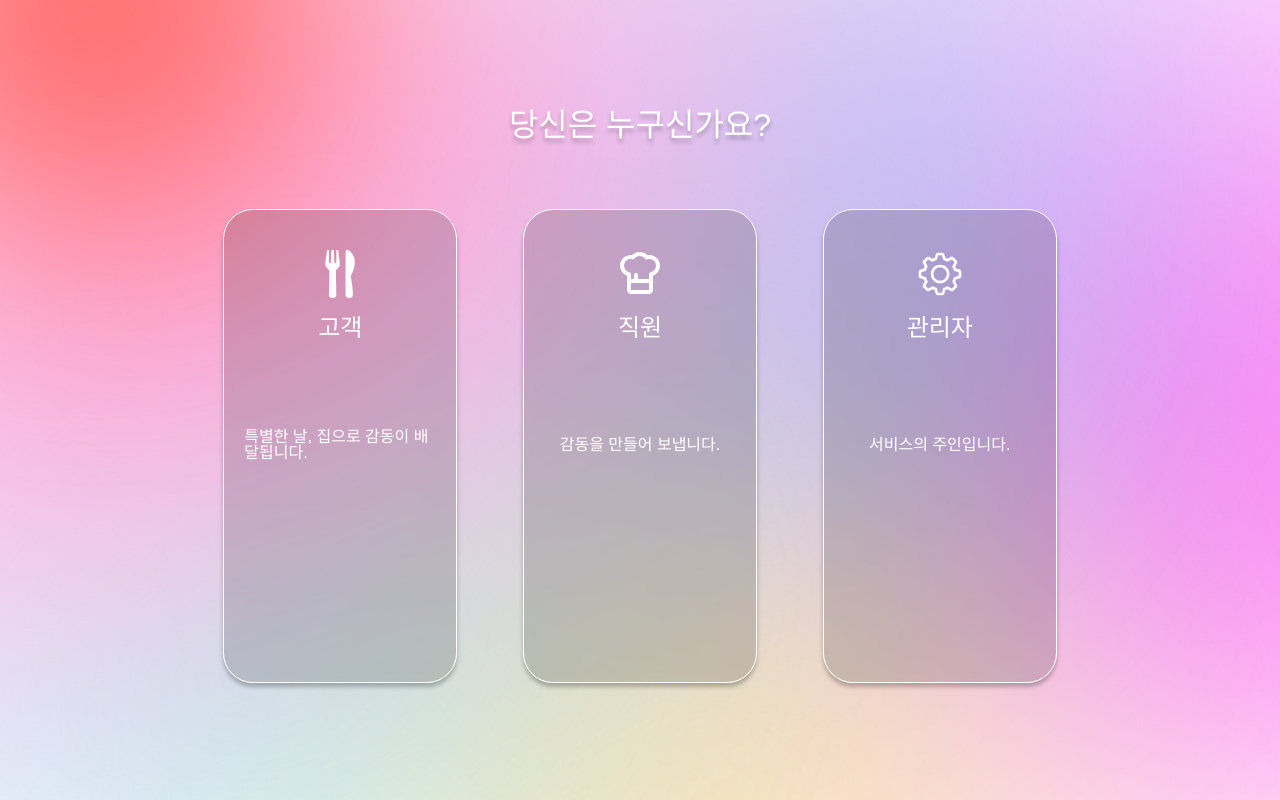
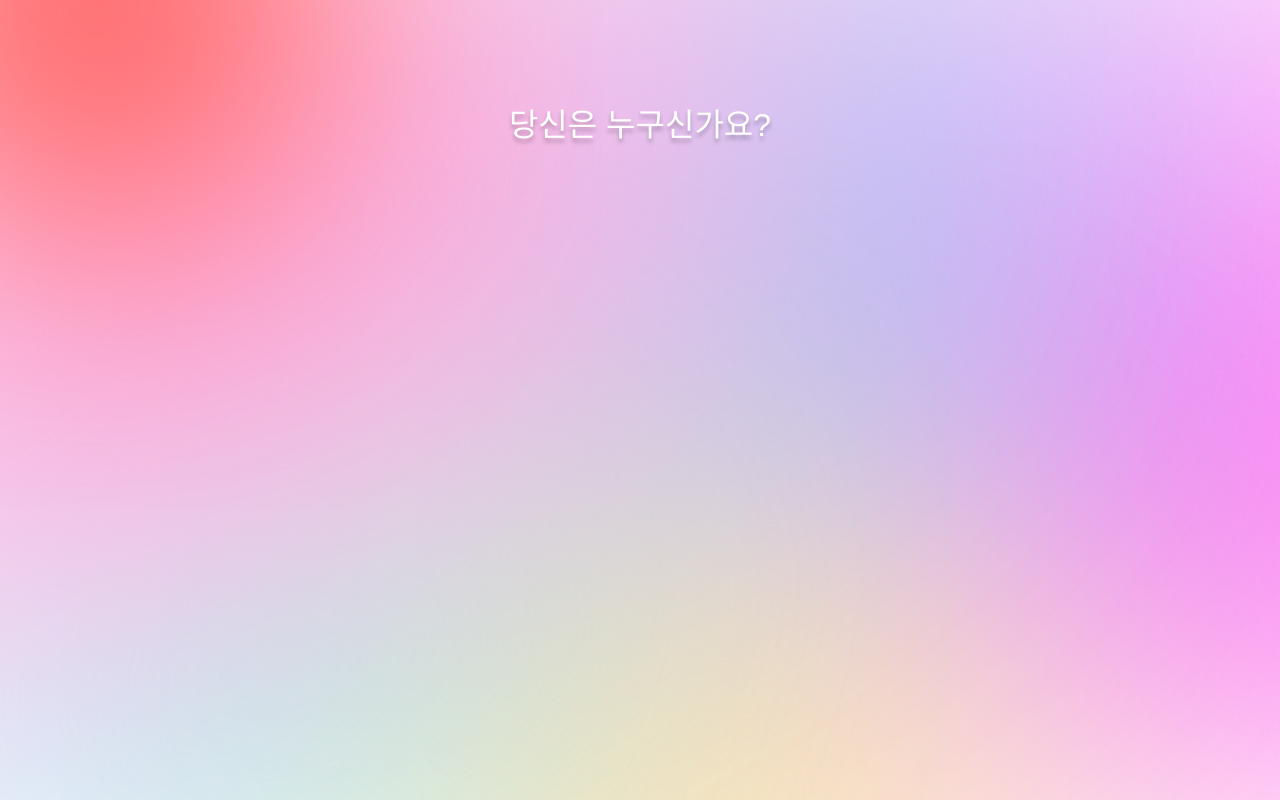
Before and after one commit to swnori/mr.jackpot-frontend, a React (Vite) app: page / in a window 1280 px wide. Built offline with nearby package versions, Linux system fonts and the light colour scheme.

Commit message:
[Design] Intro title에도 애니메이션 삽입

```diff
--- a/src/components/Intro/Card/index.tsx
+++ b/src/components/Intro/Card/index.tsx
@@ -27,8 +27,8 @@ const IntroCard = ({ img, title, desc, to }: IIntroCard) => {
     <DesktopCardContainer
       onClick={() => link.to(to)}
       variants={item}
-      whileHover={{ transform: 'translateY(-1rem)', background: 'rgba(0, 0, 0, 0.30)' }}
-      whileInView={{ background: 'rgba(0, 0, 0, 0.15)' }}
+      whileHover={{ scale: 1.05, backgroundColor: 'rgba(0, 0, 0, 0.30)' }}
+      transition={{ type: 'easeInOut', duration: 0.5 }}
     >
       <DesktopCardTitleContainer>
         <DesktopCardTitleIcon src={img} />
--- a/src/pages/IntroPage/index.tsx
+++ b/src/pages/IntroPage/index.tsx
@@ -14,6 +14,7 @@ const container = {
     transition: {
       when: 'beforeChildren',
       staggerChildren: 0.2,
+      delay: 0.7,
     },
   },
 };
@@ -22,7 +23,15 @@ const IntroPage = () => {
   return (
     <Page type='common'>
       <IntroContainer>
-        <IntroTitle>당신은 누구신가요?</IntroTitle>
+        <IntroTitle
+          transition={{ duration: 1 }}
+          initial={{ opacity: 0 }}
+          animate={{ opacity: 1 }}
+          exit={{ opacity: 0, transition: { duration: 3 } }}
+          key='a'
+        >
+          당신은 누구신가요?
+        </IntroTitle>
         <IntroCardContainer variants={container} initial='hidden' animate='show'>
           <IntroCard
             img={ClientIcon}
--- a/src/pages/IntroPage/style.ts
+++ b/src/pages/IntroPage/style.ts
@@ -14,7 +14,7 @@ export const IntroContainer = styled.div`
   gap: 5rem;
 `;
 
-export const IntroTitle = styled.span`
+export const IntroTitle = styled(motion.span)`
   font-weight: ${FontWeight.LIGHT};
   font-size: ${FontSize.XXL};
   color: ${ColorCode.WHITE};
--- a/src/styles/global.ts
+++ b/src/styles/global.ts
@@ -7,7 +7,6 @@ const GlobalStyle = createGlobalStyle`
   ${reset}
   html {
     font-size: calc(0.35vw + 8.74px);
-    background-color: ${ColorCode.WHITE};
   }
   html,
   body,
```
